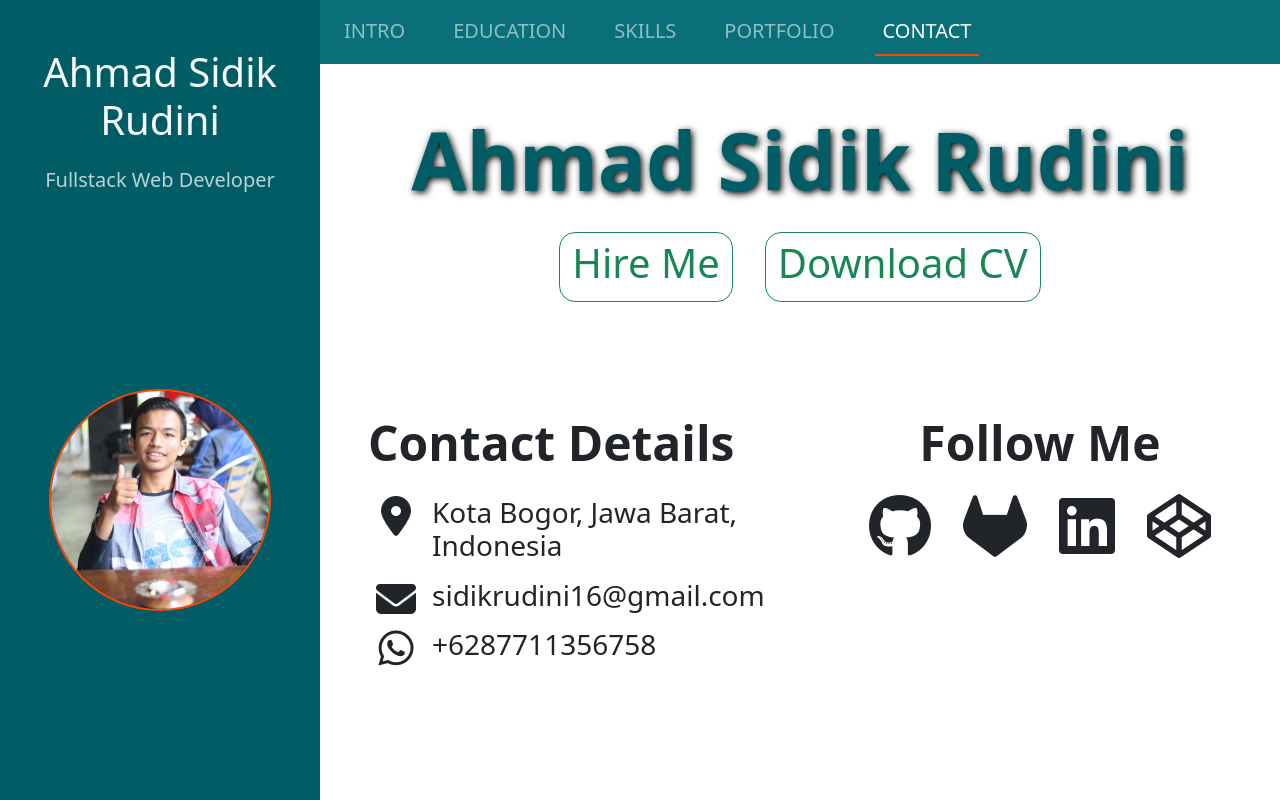
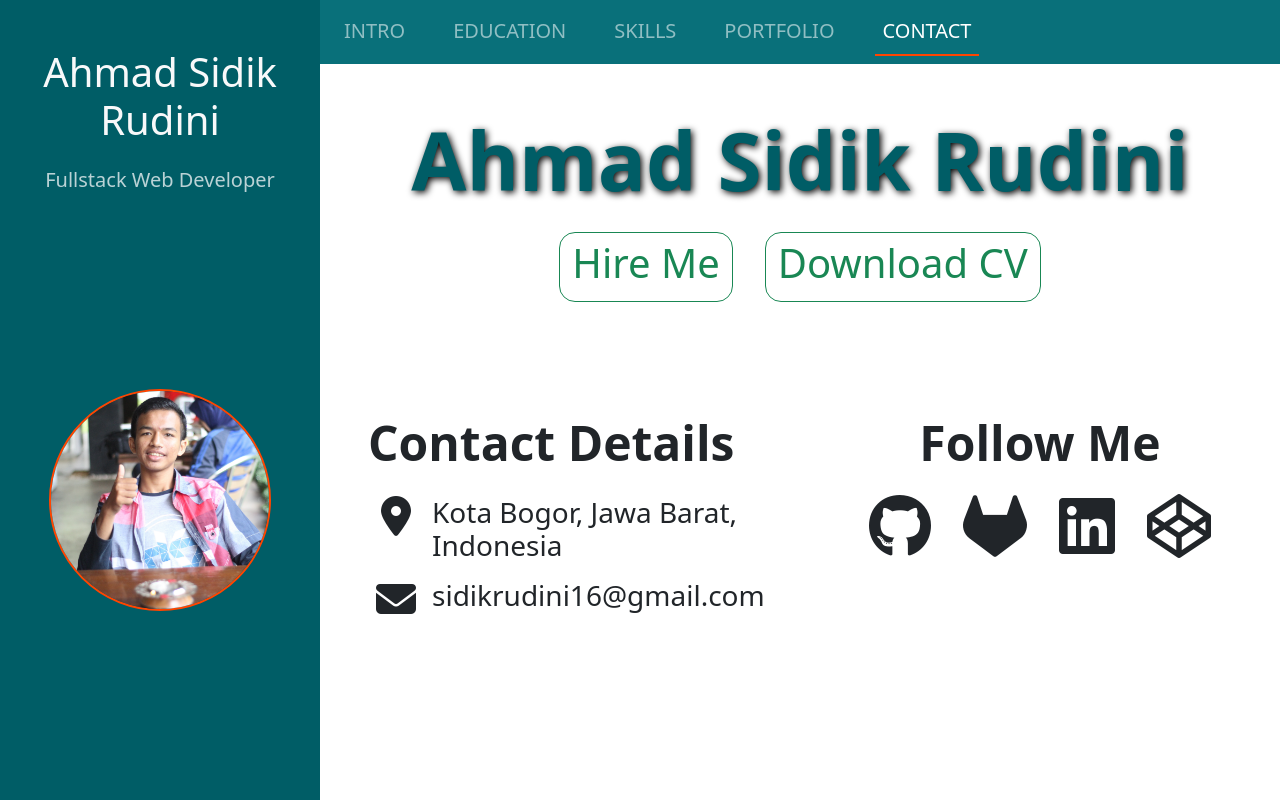
Before and after one commit to asidikrdn/personal-page, a React (Create React App) app: page /contact in a window 1280 px wide. Built offline with nearby package versions, Linux system fonts and the light colour scheme.

Commit message:
refactor contact page

```diff
--- a/src/components/Contact.js
+++ b/src/components/Contact.js
@@ -50,12 +50,12 @@ const Contact = () => {
             <Col xs={10}>
               <p>{state.userData.contact.email}</p>
             </Col>
-            <Col xs={2} className="text-center">
+            {/* <Col xs={2} className="text-center">
               <i className="fa-brands fa-whatsapp me-md-2 me-1 display-6"></i>
             </Col>
             <Col xs={10}>
               <p>+{state.userData.contact.phone}</p>
-            </Col>
+            </Col> */}
           </Row>
         </Col>
         <Col xs={12} md={6} className="px-5">
```
